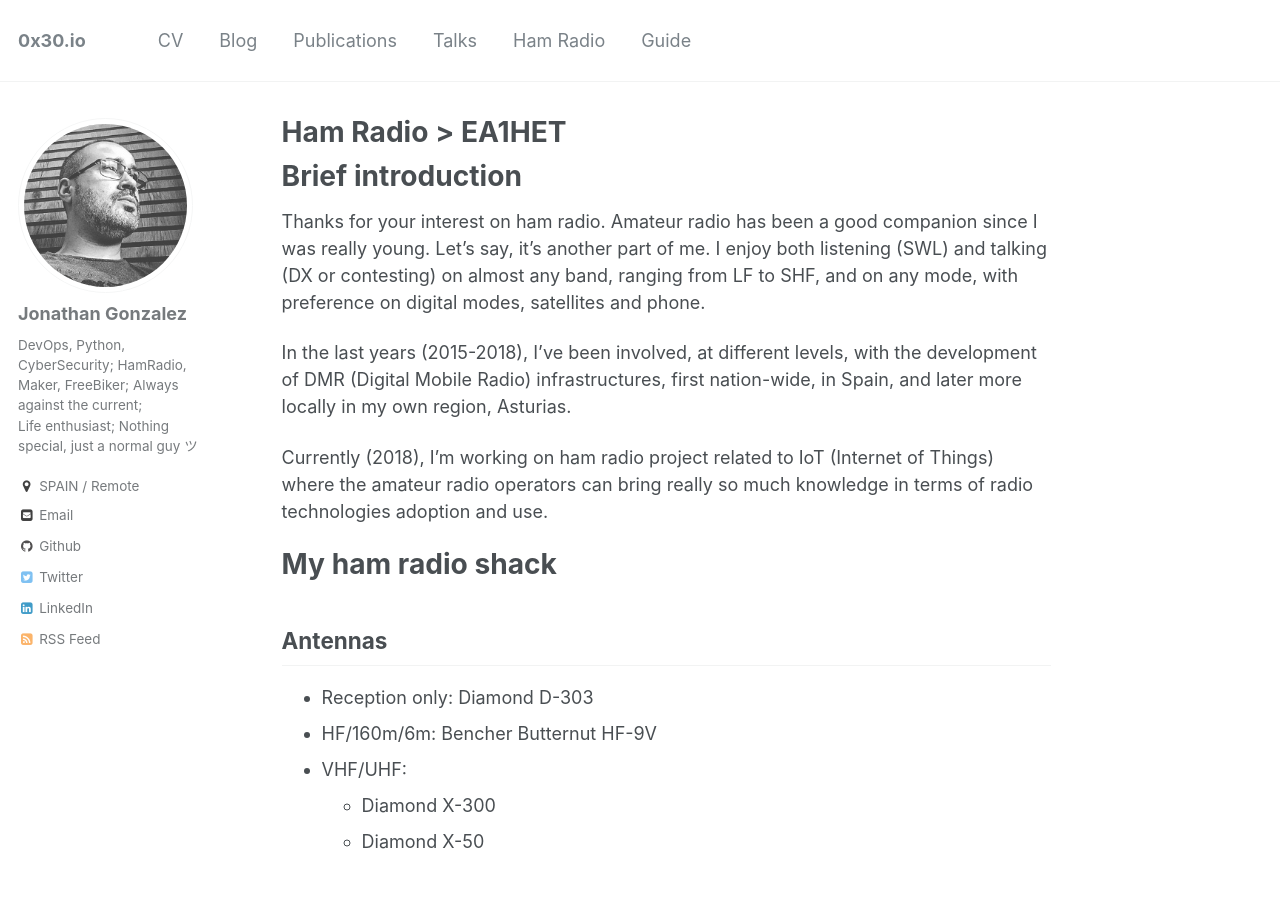
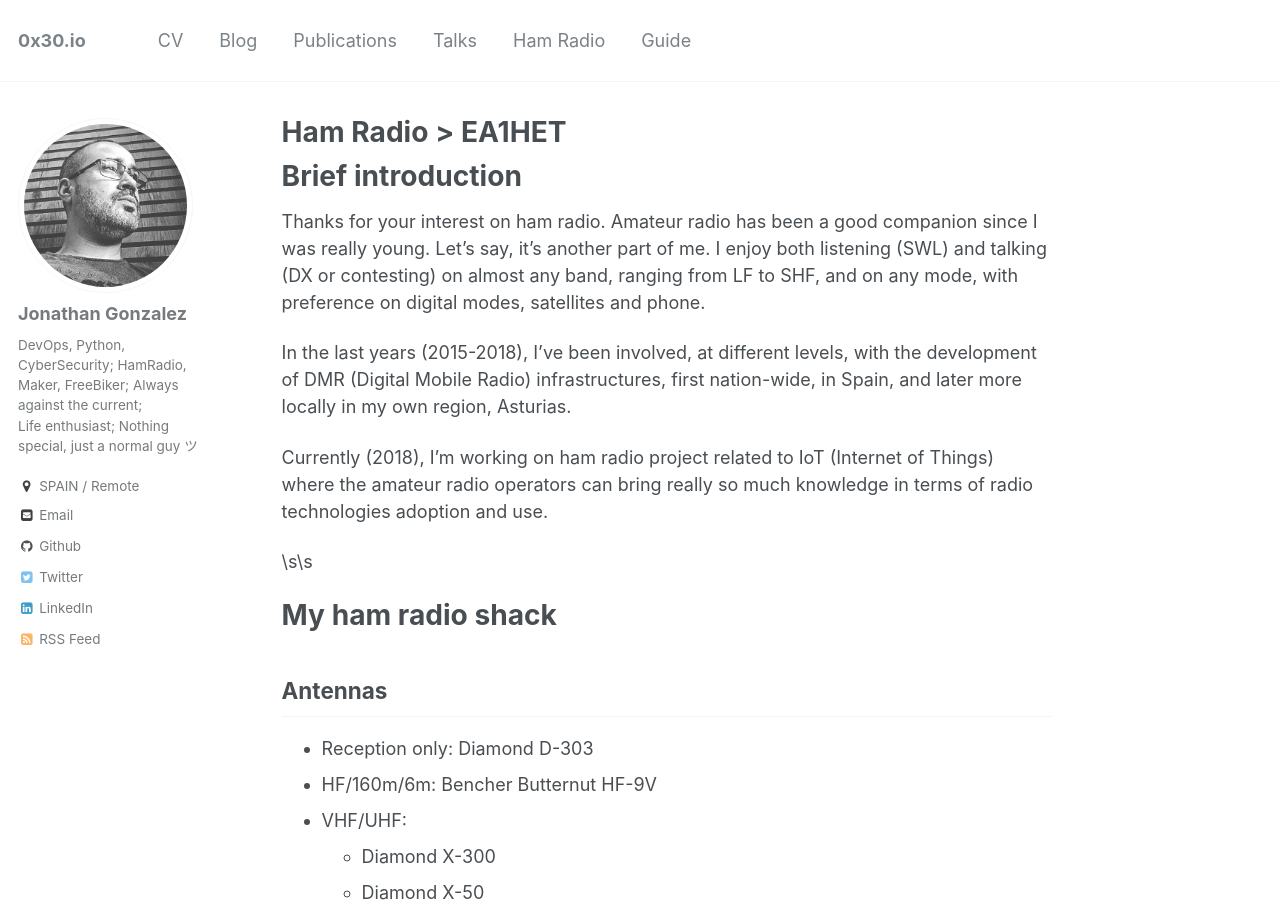
Before and after one commit to ea1het/0x30.io, a Jekyll site: the page built from _pages/hamradio.md, in a window 1280 px wide and 900 px high. Built offline with Jekyll 4.4.1, drawn with Linux system fonts in a browser that asks for light colours.

Commit message:
playing with spaces to get CR/LF

```diff
--- a/_pages/hamradio.md
+++ b/_pages/hamradio.md
@@ -15,7 +15,7 @@
 
 Currently (2018), I'm working on ham radio project related to IoT (Internet of Things) where the amateur radio operators can bring really so much knowledge in terms of radio technologies adoption and use.
 
-
+\s\s
 
 # My ham radio shack
 ## Antennas
```
